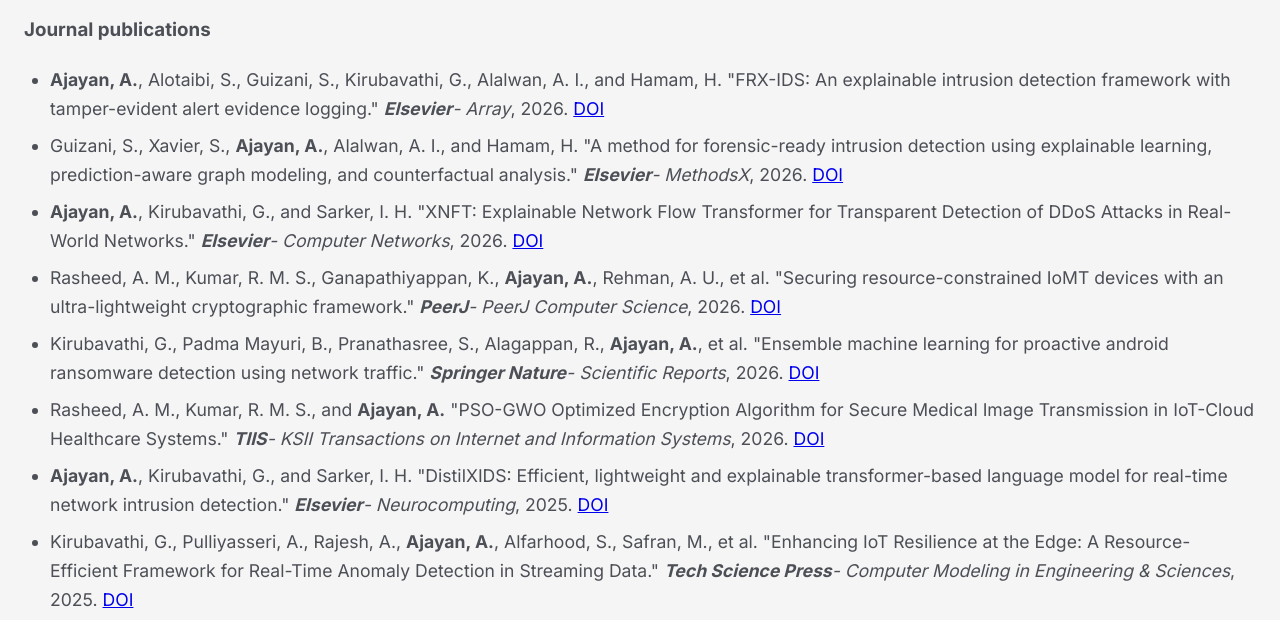
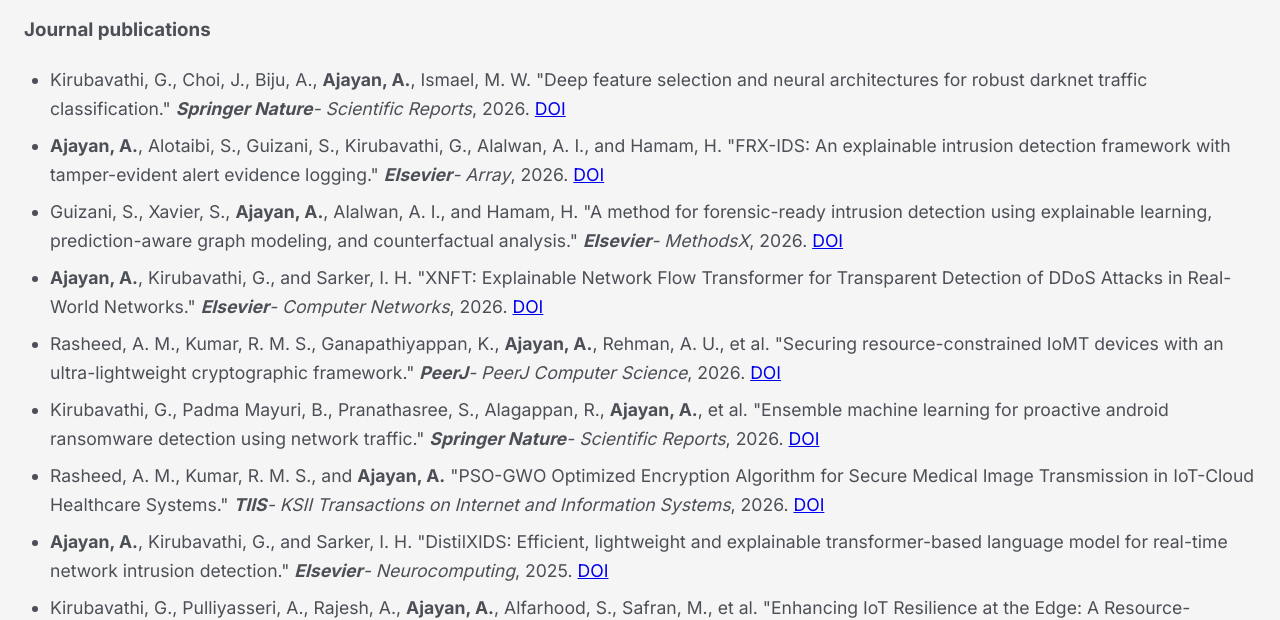
Before and after one commit to amalajayan13/amalajayan13.github.io, a plain HTML site: page docs/pages/publications.html in a window 1280 px wide. Shown: the part 184-804 px from the top of the page. Drawn offline with Linux system fonts and the light colour scheme.

Commit message:
Update publications.html

```diff
--- a/docs/pages/publications.html
+++ b/docs/pages/publications.html
@@ -26,6 +26,14 @@
     <h3>Journal publications</h3>
 
     <ul class="publication-list">
+
+
+      <li>
+        Kirubavathi, G., Choi, J., Biju, A., <strong>Ajayan, A.</strong>, Ismael, M. W.
+        "Deep feature selection and neural architectures for robust darknet traffic classification."
+        <em><b>Springer Nature</b>- Scientific Reports</em>, 2026.
+        <a href="https://doi.org/10.1038/s41598-026-73927-4" target="_blank" rel="noopener noreferrer">DOI</a>
+      </li>
 
       <li>
         <strong>Ajayan, A.</strong>, Alotaibi, S., Guizani, S., Kirubavathi, G., Alalwan, A. I., and Hamam, H.
```
